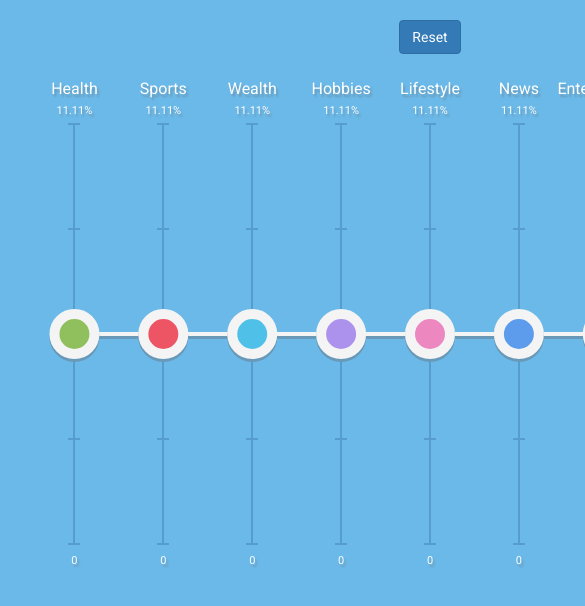
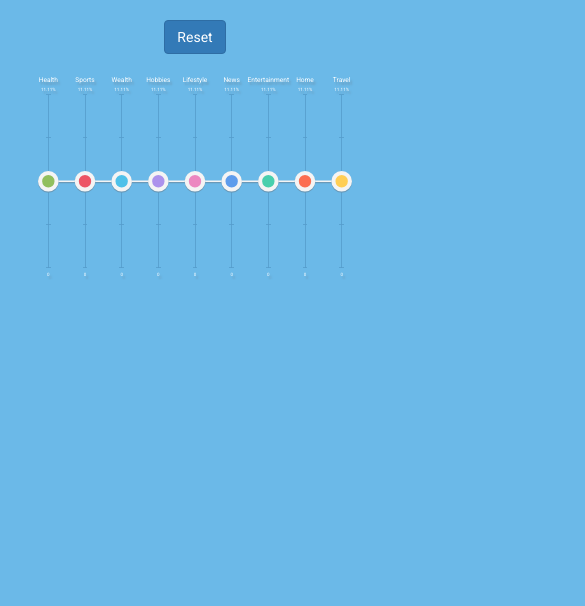
Before and after one commit to beldar/Prototypes-Equalizer, a website: page app/index.html in a window 390 px wide. Shown: the top 606 px of the page, 585 px wide, since content can reach past the window. Drawn offline with nearby package versions, Linux system fonts and the light colour scheme; files that its build step writes are made by us from their sources; files whose address does not match are found by name.

Commit message:
Making the svg responsive (and scalable)

```diff
--- a/app/scripts/main.js
+++ b/app/scripts/main.js
@@ -56,7 +56,9 @@ var EqualizerView = Backbone.View.extend({
         this.svg = d3.select('#equalizer')
             .append('svg:svg')
             .attr('width', this.width)
-            .attr('height', this.height);
+            .attr('height', this.height)
+            .attr('viewBox', '0 0 '+this.width+' '+this.height)
+            .attr('preserveAspectRatio', 'xMinYMin meet');
 
         this.scale = d3.scale.linear()
             .domain([-this.maxscale, this.maxscale])
@@ -78,7 +80,6 @@ var EqualizerView = Backbone.View.extend({
     },
 
     addLabels: function() {
-        //Add vertical line axis for each category
         _.each(this.categories, function(cat) {
             var cx = this.getCX(cat);
             //Label
@@ -143,10 +144,8 @@ var EqualizerView = Backbone.View.extend({
 
         this.equalize = function(d) {
             var total = _.reduce(self.categories, function(memo, cat){ return parseFloat(memo + cat.value); }, 0);
-            //var subtotal = total - d.value;
             var diff = self.round(total / 8);
-            console.log('Total: '+total);
-            console.log('Diff: '+diff);
+
             _.each(self.categories, function(cat){
                 if ( cat.id !== d.id ) {
                     cat.value -= diff;
@@ -160,8 +159,7 @@ var EqualizerView = Backbone.View.extend({
                     }
                 }
             });
-            total = _.reduce(self.categories, function(memo, cat){ return parseFloat(memo + cat.value); }, 0);
-            console.log('New total: '+total);
+
             self.update(true);
         };
 
--- a/app/styles/main.less
+++ b/app/styles/main.less
@@ -5,8 +5,15 @@ body {
 }
 
 #equalizer {
-    width: 800px;
+    width: 100%;
     margin: 0 auto;
+
+    svg {
+        position: relative;
+        width: 100%;
+        height: auto;
+        max-width: 800px;
+    }
 
     .circle {
         stroke: #f4f4f4;
```
Also changed, not shown: app/styles/main.css.
